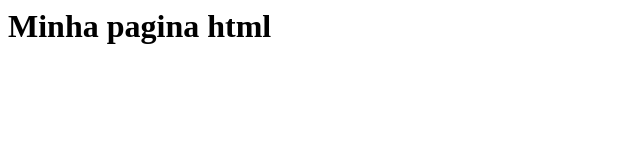
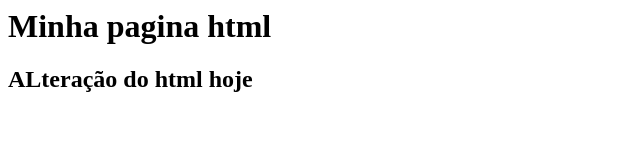
Before and after one commit to GuilhermeForte/gama-no-github, a plain HTML site: page index.html in a window 1280 px wide. Shown: the whole page, without its empty margins (0-640 px from the left). Drawn offline with Linux system fonts and the light colour scheme.

Commit message:
arquivo index.html atualizado novamente

```diff
--- a/index.html
+++ b/index.html
@@ -1,5 +1,6 @@
 <html>
     <body>
         <h1>Minha pagina html</h1>
+        <h2>ALteração do html hoje</h2>
     </body>
 </html>
```
Also changed, not shown: 1 other file.
